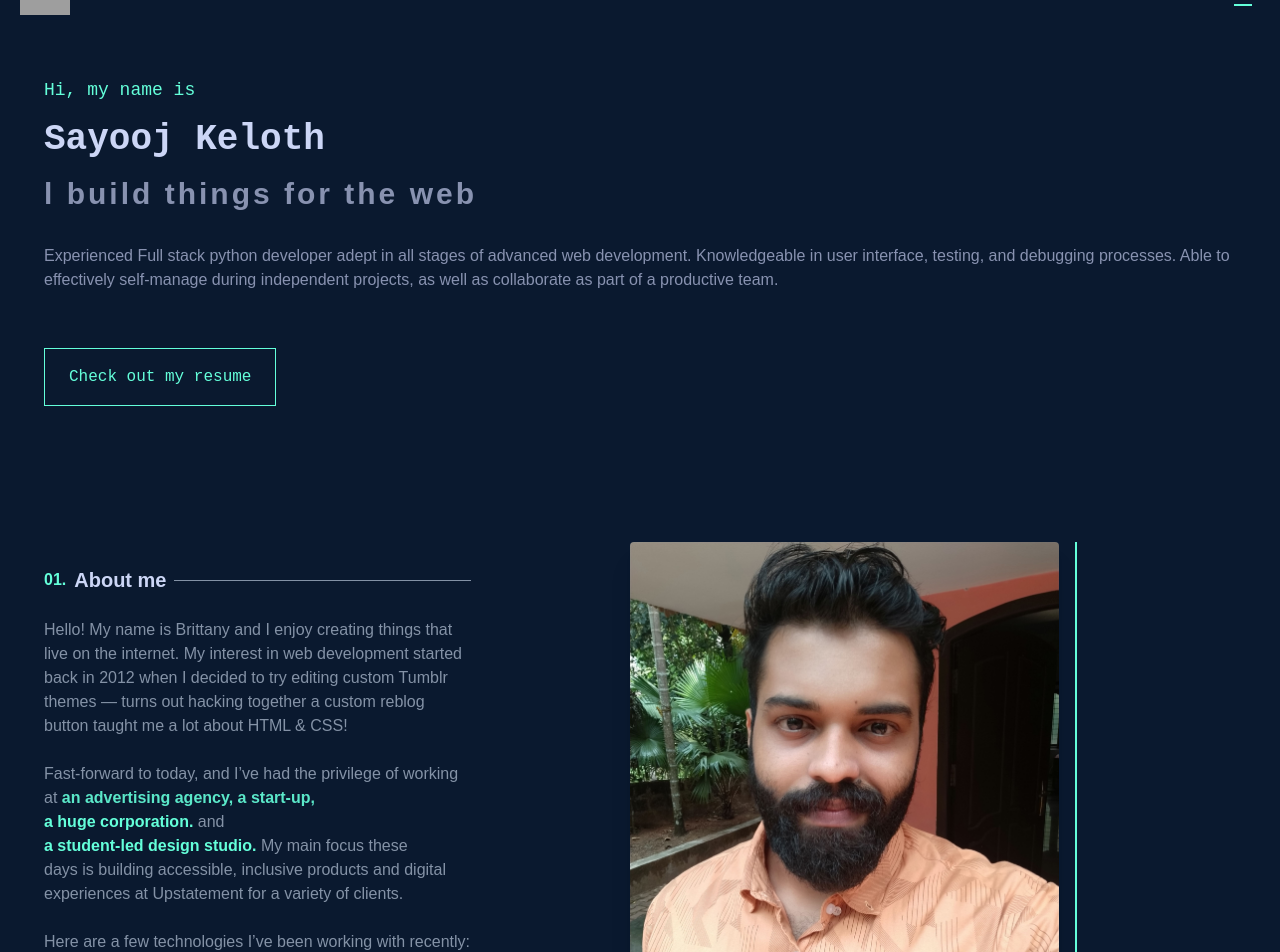
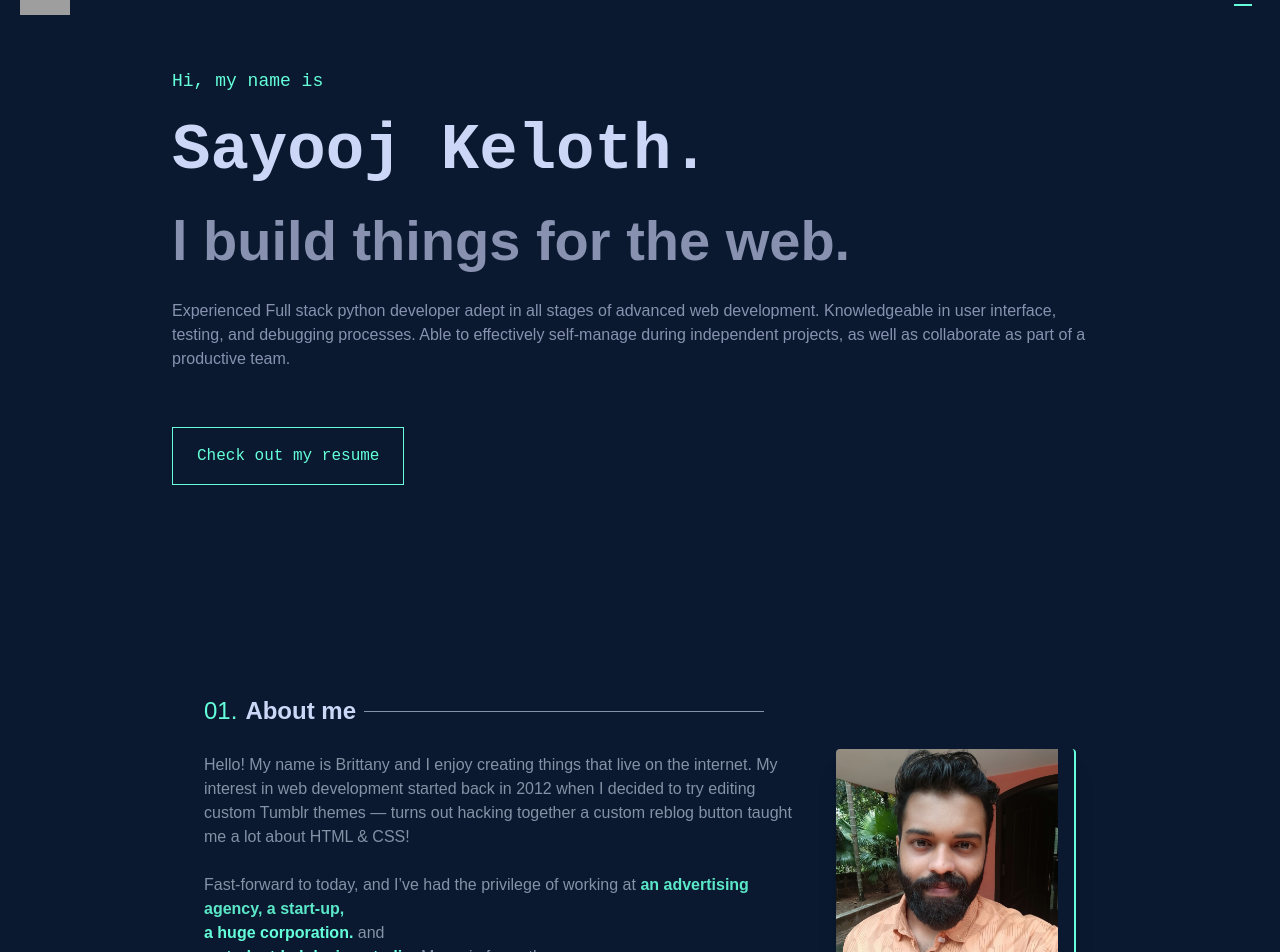
Before and after one commit to Sayoojk221/portfolio_v1, a React (Create React App) app: page / in a window 1280 px wide. Shown: the part 40-992 px from the top of the page. Built offline with nearby package versions, Linux system fonts and the light colour scheme; grey boxes are pictures that could not be loaded.

Commit message:
hero and about section resposive things has completed

```diff
--- a/src/components/About.js
+++ b/src/components/About.js
@@ -2,14 +2,14 @@ import React from "react";
 
 function About() {
   return (
-    <div className="my-20 flex flex-col md:flex-row">
-      <div className=" text-gray">
-        <div className="my-6  flex justify-start items-center font-semibold ">
-          <span className="text-mainGreen mr-2">01.</span>
-          <span className="text-lightSlate whitespace-nowrap mr-2  text-xl">
+    <div className="my-20 md:my-32 xl:my-40 text-gray lg:mx-8  flex flex-col items-center md:flex-row md:items-start">
+      <div className="flex-1">
+        <div className="my-6  flex justify-start items-center font-medium text-xl lg:text-2xl">
+          <span className="text-mainGreen mr-2 xl:text-lg">01.</span>
+          <span className="text-lightSlate whitespace-nowrap mr-2 font-bold ">
             About me
           </span>
-          <hr className="w-full" />
+          <hr className="w-full md:w-2/3" />
         </div>
         <p>
           Hello! My name is Brittany and I enjoy creating things that live on
@@ -49,13 +49,11 @@ function About() {
           </ul>
         </div>
       </div>
-      <div className="flex justify-center">
-        <div className="w-7/12  pb-4 pr-4  border-b-2 border-r-2  border-mainGreen">
-          <img
-            src="profile.jpg"
-            className="max-w-full h-auto  shadow-xl rounded align-middle "
-          />
-        </div>
+      <div className="ml-8 md:my-20">
+        <img
+          src="profile.jpg"
+          className="w-60 h-auto pb-4 pr-4  shadow-xl rounded align-middle  border-b-2 border-r-2  border-mainGreen"
+        />
       </div>
     </div>
   );
--- a/src/components/Hero.js
+++ b/src/components/Hero.js
@@ -1,20 +1,19 @@
 import React from "react";
-import NavBar from "./NavBar";
 
 function Hero() {
   return (
     <header>
-      <div className="hero__content  my-14">
-        <div className="hero__section_one font-main">
+      <div className="my-14 md:my-60 lg:my-12">
+        <div className="font-main">
           <p className="text-mainGreen  text-lg">Hi, my name is</p>
-          <div className="my-4 text-lightSlate ">
-            <p className=" text-4xl font-bold my-4">Sayooj Keloth</p>
-            <p className="text-3xl text-slate tracking-widest font-sans font-bold w-11/12 ">
-              l build things for the web
+          <div className="my-4 md:my-2 text-lightSlate ">
+            <p className=" text-4xl md:text-5xl lg:text-6xl  font-extrabold my-4 md:my-0">Sayooj Keloth.</p>
+            <p className="text-3xl md:text-4xl lg:text-5xl  xl:text-6xl lg:whitespace-nowrap text-slate  font-sans font-bold w-11/12 lg:w-full ">
+              l build things for the web.
             </p>
           </div>
         </div>
-        <div className="hero__section_two my-8">
+        <div className=" my-8 md:my-4">
           <p className=" text-slate">
             Experienced Full stack python developer adept in all stages of
             advanced web development. Knowledgeable in user interface, testing,
--- /dev/null
+++ b/src/components/Testmonial.js
@@ -0,0 +1,30 @@
+import React from "react";
+
+function Testmonial() {
+  return (
+    <div className="my-20 text-gray">
+      <div className="my-6  flex justify-start items-center font-semibold ">
+        <span className="text-mainGreen mr-2">02.</span>
+        <span className="text-lightSlate whitespace-nowrap mr-2  text-xl">
+          Testmonial
+        </span>
+        <hr className="w-full" />
+      </div>
+      <div className="m-8 flex flex-col items-center">
+        <img className="w-20 h-20 rounded-full" src="profile.jpg" />
+        <div className="my-2 text-center">
+          <p>
+            "Sayooj helped me with my python project. He is a fast worker and he
+            proceeded to submission before the due date. And if you want to
+            modify anything in the project he can do."
+          </p>
+          <p className="my-2 text-mainGreen">Mariam</p>
+          <p>Client</p>
+        </div>
+      </div>
+
+    </div>
+  );
+}
+
+export default Testmonial;
--- a/src/layouts/index.js
+++ b/src/layouts/index.js
@@ -5,15 +5,17 @@ import { getUI } from "store/selectors";
 import Hero from "components/Hero";
 import About from "components/About";
 import NavBar from "components/NavBar";
+import Testmonial from "components/Testmonial";
 
 function Index() {
 
   return (
     <div className="p-3">
       <NavBar />
-      <main className="mx-8">
+      <main className="mx-8 md:mx-16 lg:mx-40 xl:mx-72">
         <Hero />
         <About />
+        {/* <Testmonial /> */}
       </main>
     </div>
   )
--- a/tailwind.config.js
+++ b/tailwind.config.js
@@ -39,6 +39,20 @@ module.exports = {
       borderRadius: {
         '4xl': '2rem',
       }
+    },
+    fontSize: {
+      'xs': '.75rem',
+      'sm': '.875rem',
+      'tiny': '.875rem',
+      'base': '1rem',
+      'lg': '1.125rem',
+      'xl': '1.25rem',
+      '2xl': '1.5rem',
+      '3xl': '1.875rem',
+      '4xl': '2.25rem',
+      '5xl': '3.5rem',
+      '6xl': '4rem',
+      '7xl': '5rem',
     }
   },
   plugins: [],
```
